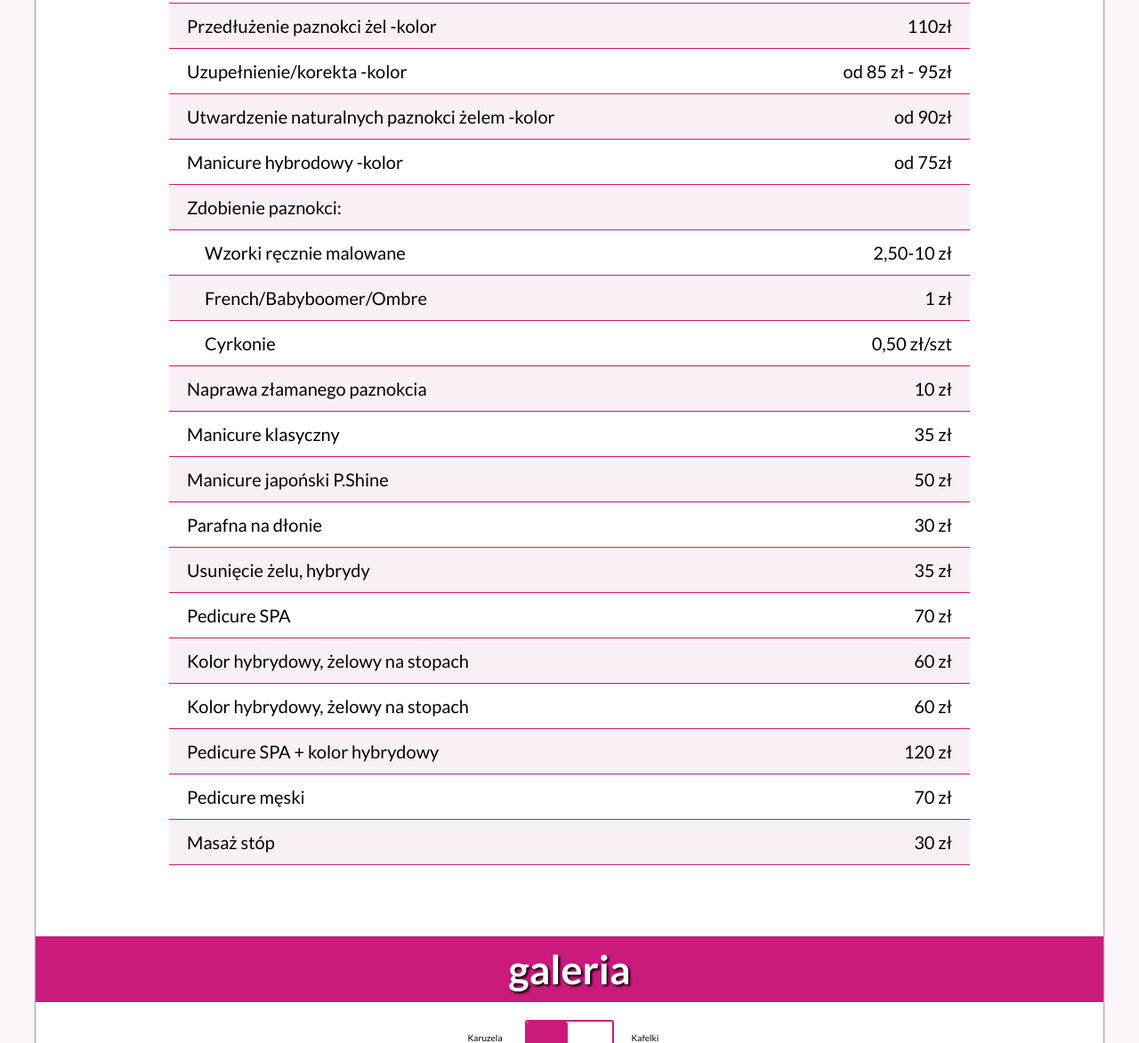
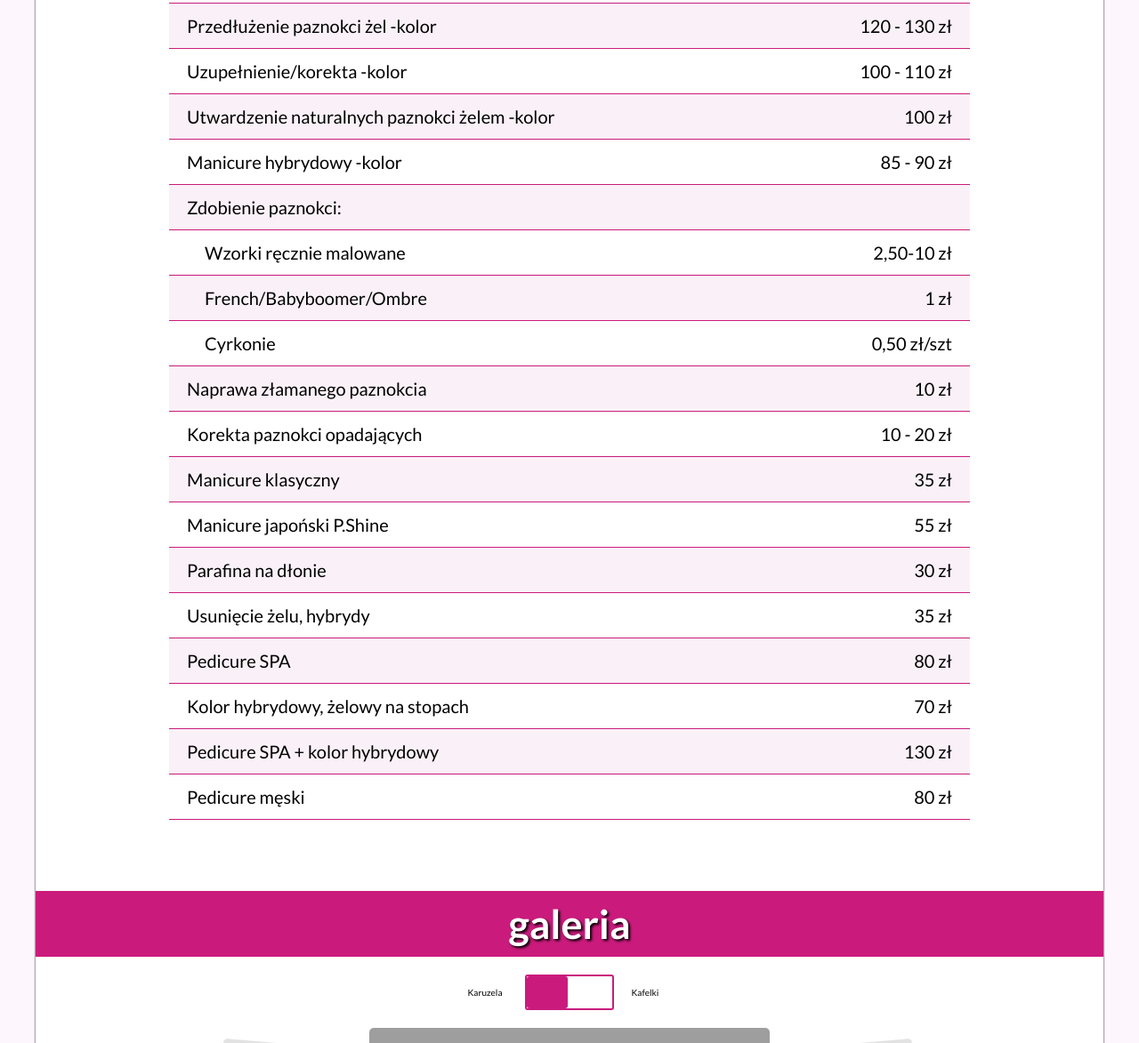
Before and after one commit to krzysztofmarkiewicz/madam_glamm, a plain HTML site: page index.html in a window 1280 px wide. Shown: the part 2364-3537 px from the top of the page at 89% size. Drawn offline with Linux system fonts and the light colour scheme; grey boxes are pictures that could not be loaded.

Commit message:
change price list

```diff
--- a/index.html
+++ b/index.html
@@ -106,19 +106,19 @@
                 <table class="prices-table">
                     <tr>
                         <td class="price-list__text">Przedłużenie paznokci żel -kolor</td>
-                        <td class="price-list__price">110zł</td>
+                        <td class="price-list__price">120 - 130 zł</td>
                     </tr>
                     <tr>
                         <td class="price-list__text">Uzupełnienie/korekta -kolor</td>
-                        <td class="price-list__price">od 85 zł - 95zł</td>
+                        <td class="price-list__price">100 - 110 zł</td>
                     </tr>
                     <tr>
                         <td class="price-list__text">Utwardzenie naturalnych paznokci żelem -kolor</td>
-                        <td class="price-list__price">od 90zł</td>
+                        <td class="price-list__price">100 zł</td>
                     </tr>
                     <tr>
-                        <td class="price-list__text">Manicure hybrodowy -kolor</td>
-                        <td class="price-list__price">od 75zł</td>
+                        <td class="price-list__text">Manicure hybrydowy -kolor</td>
+                        <td class="price-list__price">85 - 90 zł</td>
                     </tr>
                     <tr>
                         <td class="price-list__text">Zdobienie paznokci:</td>
@@ -143,6 +143,10 @@
                         <td class="price-list__price">10 zł</td>
                     </tr>
                     <tr>
+                        <td class="price-list__text">Korekta paznokci opadających</td>
+                        <td class="price-list__price">10 - 20 zł</td>
+                    </tr>
+                    <tr>
                         <td class="price-list__text">Manicure klasyczny <br><span
                                 class="price-list__additional">(wycięcie
                                 skórek, odżywka, oliwka, krem)</span></td>
@@ -151,10 +155,10 @@
                     <tr>
                         <td class="price-list__text">Manicure japoński P.Shine <br><span
                                 class="price-list__additional">(wzmacniający płytkę paznokcia)</span></td>
-                        <td class="price-list__price">50 zł</td>
+                        <td class="price-list__price">55 zł</td>
                     </tr>
                     <tr>
-                        <td class="price-list__text">Parafna na dłonie</td>
+                        <td class="price-list__text">Parafina na dłonie</td>
                         <td class="price-list__price">30 zł</td>
                     </tr>
                     <tr>
@@ -164,27 +168,19 @@
                     <tr>
                         <td class="price-list__text">Pedicure SPA <br><span class="price-list__additional">(opracowanie
                                 paznokci, usunięcie zrogowaceń, peeling, krem)</span></td>
+                        <td class="price-list__price">80 zł</td>
+                    </tr>
+                    <tr>
+                        <td class="price-list__text">Kolor hybrydowy, żelowy na stopach</td>
                         <td class="price-list__price">70 zł</td>
                     </tr>
                     <tr>
-                        <td class="price-list__text">Kolor hybrydowy, żelowy na stopach</td>
-                        <td class="price-list__price">60 zł</td>
-                    </tr>
-                    <tr>
-                        <td class="price-list__text">Kolor hybrydowy, żelowy na stopach</td>
-                        <td class="price-list__price">60 zł</td>
-                    </tr>
-                    <tr>
                         <td class="price-list__text">Pedicure SPA + kolor hybrydowy</td>
-                        <td class="price-list__price">120 zł</td>
+                        <td class="price-list__price">130 zł</td>
                     </tr>
                     <tr>
                         <td class="price-list__text">Pedicure męski</td>
-                        <td class="price-list__price">70 zł</td>
-                    </tr>
-                    <tr>
-                        <td class="price-list__text">Masaż stóp</td>
-                        <td class="price-list__price">30 zł</td>
+                        <td class="price-list__price">80 zł</td>
                     </tr>
                 </table>
 
```
